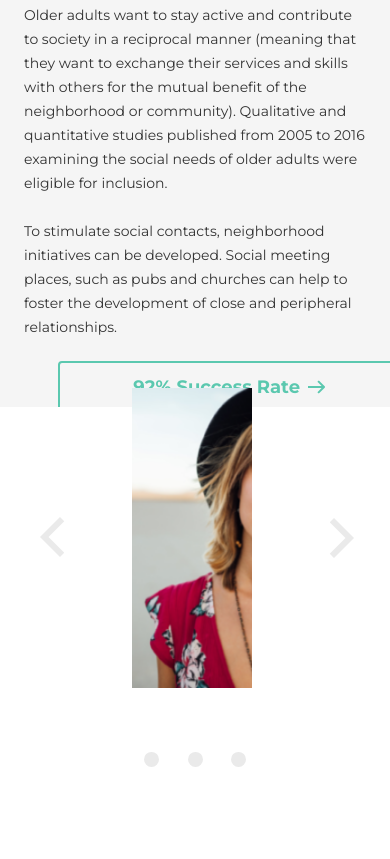
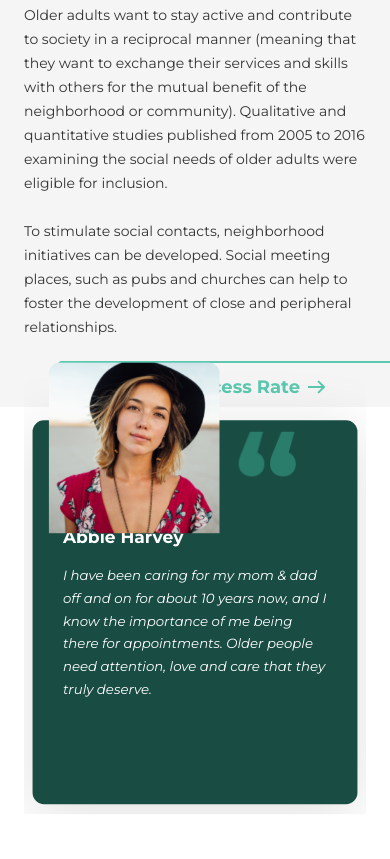
Before and after one commit to rafiyashahana/Dev_RafiyaShahana_DevTest2, a plain HTML site: page index.html in a window 390 px wide. Shown: the part 1423-2282 px from the top of the page. Drawn offline with Linux system fonts and the light colour scheme.

Commit message:
added media queries

```diff
--- a/index.html
+++ b/index.html
@@ -130,7 +130,7 @@
 
     <section class="section-container carousel-container">
       <div class="slider-wrapper">
-        <button class="slide-arrow" id="slide-arrow-prev">
+        <button class="slide-arrow" id="slide-arrow-prev" onclick="prevSlide()">
           <!-- <img src="./assets/images/prev-arrow.svg" /> -->
           <svg
             xmlns="http://www.w3.org/2000/svg"
@@ -150,24 +150,24 @@
           <li class="slide">
             <img src="./assets/images/testimonials-image1.png" />
             <div class="carousal-content">
-              <h6>Abbey</h6>
+              <h6>Abbie Harvey</h6>
               <p>
-                Dolor sit, amet consectetur adipisicing elit. Amet cupiditate
-                delectus placeat minus! Atque voluptatem in inventore veniam
-                nulla id cu Older people need attention, love and care that they
-                truly deserve.
+                I have been caring for my mom & dad off and on for about 10
+                years now, and I know the importance of me being there for
+                appointments. Older people need attention, love and care that
+                they truly deserve.
               </p>
             </div>
           </li>
           <li class="slide">
             <img src="./assets/images/testimonials-image2.png" />
             <div class="carousal-content">
-              <h6>Dolor sit</h6>
+              <h6>Lorem Ipsum</h6>
               <p>
-                Dolor sit, amet consectetur adipisicing elit. Amet cupiditate
-                delectus placeat minus! Atque voluptatem in inventore veniam
-                nulla id cu Older people need attention, love and care that they
-                truly deserve.
+                Lorem ipsum dolor, sit amet consectetur adipisicing elit.
+                Deleniti vero ducimus, esse maiores vel voluptates optio illum
+                excepturi officiis, a laboriosam obcaecati voluptatibus
+                cupiditate nemo maxime, consectetur ex sed. Quis.
               </p>
             </div>
           </li>
@@ -184,7 +184,7 @@
             </div>
           </li>
         </ul>
-        <button class="slide-arrow" id="slide-arrow-next">
+        <button class="slide-arrow" id="slide-arrow-next" onclick="nextSlide()">
           <!-- <img src="./assets/images/next-arrow.svg" /> -->
           <svg
             width="48"
--- a/index.js
+++ b/index.js
@@ -1,14 +1,54 @@
-const slidesContainer = document.getElementById("slides-container");
-const slide = document.querySelector(".slide");
-const prevButton = document.getElementById("slide-arrow-prev");
-const nextButton = document.getElementById("slide-arrow-next");
+// const slidesContainer = document.getElementById("slides-container");
+// const slide = document.querySelector(".slide");
+// // const prevButton = document.getElementById("slide-arrow-prev");
+// const nextButton = document.getElementById("slide-arrow-next");
 
-nextButton.addEventListener("click", () => {
-  const slideWidth = slide.clientWidth;
-  slidesContainer.scrollLeft += slideWidth;
-});
+// nextButton.addEventListener("click", () => {
+//   const slideWidth = slide.clientWidth;
+//   slidesContainer.scrollLeft += slideWidth;
+// });
 
-prevButton.addEventListener("click", () => {
-  const slideWidth = slide.clientWidth;
-  slidesContainer.scrollLeft -= slideWidth;
-});
+// prevButton.addEventListener("click", () => {
+//   const slideWidth = slide.clientWidth;
+//   slidesContainer.scrollLeft -= slideWidth;
+// });
+
+let slideIndex = 1;
+function showSlide(index) {
+  const slides = document.getElementsByClassName("slide");
+  const dots = document.getElementsByClassName("dot");
+
+  if (index < 1) {
+    slideIndex = slides.length;
+  } else if (index > slides.length) {
+    slideIndex = 1;
+  } else {
+    slideIndex = index;
+  }
+
+  for (let i = 0; i < slides.length; i++) {
+    slides[i].style.display = "none";
+  }
+
+  for (let i = 0; i < dots.length; i++) {
+    dots[i].classList.remove("active");
+  }
+
+  slides[slideIndex - 1].style.display = "flex";
+
+  dots[slideIndex - 1].classList.add("active");
+}
+
+showSlide(slideIndex);
+
+function nextSlide() {
+  showSlide(slideIndex + 1);
+}
+
+function prevSlide() {
+  showSlide(slideIndex - 1);
+}
+
+function currentSlide(index) {
+  showSlide(index);
+}
--- a/styles.css
+++ b/styles.css
@@ -348,9 +348,7 @@ input:focus {
 .slide img {
   width: 270px;
 }
-.carousal-content {
-  padding: 62px 65px 45px;
-}
+
 .carousal-content h6 {
   color: var(--white);
   font-size: 24px;
@@ -367,10 +365,10 @@ input:focus {
 }
 
 .slides-container {
-  /* margin: 0 auto; */
-  margin: 0 54px;
+  margin: 0 auto;
+  /* margin: 0 54px; */
   padding: 0 auto;
-  height: 300px;
+  height: 270px;
   display: flex;
   overflow: scroll;
   scroll-behavior: smooth;
@@ -382,43 +380,17 @@ input:focus {
   fill: var(--light-green);
 }
 
-.testimonial-container .fades {
-  animation: fade 0.3s ease-in-out;
-  display: flex;
-  gap: 35px;
-}
-
-.testimonial-container .testimonial {
-  display: flex;
-  align-items: center;
-  justify-content: space-between;
-  gap: 35px;
-}
-
 .slide-arrow {
-  display: flex;
   margin: auto;
   border: none;
-  width: 350px;
+  height: 100%;
   background-color: transparent;
-  cursor: pointer;
   opacity: 1;
-  transition: opacity 100ms;
+  transition: 0.3s ease;
 }
 .slide-arrow svg path:hover {
+  cursor: pointer;
   fill: var(--light-green);
-}
-
-#slide-arrow-prev {
-  left: 0;
-  padding-left: 0.25rem;
-  border-radius: 0 2rem 2rem 0;
-}
-
-#slide-arrow-next {
-  right: 0;
-  padding-left: 0.75rem;
-  border-radius: 2rem 0 0 2rem;
 }
 
 .slide {
@@ -428,6 +400,7 @@ input:focus {
 }
 
 .slides-container .carousal-content {
+  padding: 62px 65px 45px;
   display: flex;
   flex-direction: column;
   gap: 16px;
@@ -562,21 +535,6 @@ input:focus {
   visibility: visible;
 }
 
-/* .video-container {
-  height: 650px;
-  background-image: url("./assets/images/video-curve-gradient.png"),
-    url("./assets/images/video-curve.png"),
-    url("./assets/images/video-image-gradient.png"),
-    url("./assets/images/video-image.png");
-  background-position: left, left, right, right;
-  background-repeat: no-repeat, no-repeat, no-repeat no-repeat;
-  display: grid;
-  grid-template-columns: 1fr 1fr;
-  column-gap: 22px;
-  justify-content: center;
-  align-items: center;
-  position: relative;
-} */
 .video-container {
   height: 650px;
   position: relative;
@@ -587,7 +545,6 @@ input:focus {
   align-items: center;
 }
 
-/* Default styles without rotation */
 .video-container::before {
   content: "";
   position: absolute;
@@ -752,12 +709,26 @@ footer ul {
 
   .header-container {
     height: 1090px;
-
     background-size: cover;
   }
-  .testimonial-container {
-    padding: 0;
+
+  .carousal-content h6 {
+    font-size: 18px;
+    line-height: 28px;
   }
+
+  .carousal-content p {
+    font-size: 14px;
+    line-height: 24px;
+  }
+
+  .slide {
+    overflow: hidden;
+    display: flex;
+    width: 100%;
+    transform: scale(0.95);
+  }
+
   .video-container {
     display: grid;
     grid-template-columns: 1fr;
@@ -808,6 +779,10 @@ footer ul {
   .header-container .nav-links li:nth-child(4) {
     display: none;
   }
+  .carousel-container .slide-arrow {
+    display: none;
+  }
+
   .understand-container {
     height: 768px;
   }
@@ -824,10 +799,7 @@ footer ul {
     top: 0px;
     left: 107%;
   }
-  .testimonial-container {
-    margin: 0 -34px;
-    display: none;
-  }
+
   .organize-container .organize-text {
     display: grid;
     grid-template-columns: 1fr 1fr;
@@ -860,6 +832,24 @@ footer ul {
   }
   .video-container .right-container a {
     margin-bottom: 313px;
+  }
+}
+@media (max-width: 688px) {
+  .slide {
+    width: 100%;
+    gap: 12px;
+  }
+  .slides-container {
+    height: 198px;
+  }
+
+  .slides-container .carousal-content {
+    padding: 12px;
+    gap: 2px;
+  }
+  .carousel-container {
+    margin-top: 0;
+    transform: translateY(-15%);
   }
 }
 @media (max-width: 550px) {
@@ -908,6 +898,38 @@ footer ul {
     left: 10%;
     margin-bottom: 0;
   }
+
+  .slides-container {
+    height: 100%;
+  }
+  .slide {
+    display: flex;
+    flex-direction: column;
+    position: relative;
+    overflow: visible;
+    margin-top: 70px;
+  }
+  .slide img {
+    position: absolute;
+    top: -15%;
+    left: 5%;
+    width: 180px;
+    z-index: 1;
+    border-top-right-radius: 12px;
+    border-top-left-radius: 12px;
+  }
+  .slide .carousal-content {
+    height: 404px;
+    display: flex;
+    padding: 32px;
+    justify-content: center;
+    border-radius: 12px;
+    gap: 14px;
+  }
+  .slider-wrapper {
+    overflow: visible;
+  }
+
   .organize-container .organize-text {
     display: flex;
     flex-direction: column;
@@ -940,3 +962,44 @@ footer ul {
     background-size: 100% 700px, 100% 730px, 100% 600px, 100% 600px;
   }
 }
+
+@media (max-width: 360px) {
+  .understand-container {
+    height: 850px;
+  }
+  .understand-container .understand-text div {
+    position: relative;
+  }
+  .understand-container .understand-text .btn-outline {
+    position: absolute;
+    top: 150px;
+    left: 5px;
+    z-index: 1;
+  }
+  .slides-container {
+    margin-top: 100px;
+    transform: translateY(10%);
+  }
+  .slide img {
+    position: absolute;
+    top: -20%;
+    left: 5%;
+    width: 180px;
+    z-index: 1;
+    border-top-right-radius: 12px;
+    border-top-left-radius: 12px;
+  }
+  .organize-container h2 {
+    font-size: 24px;
+  }
+  .video-container p {
+    margin: 0;
+  }
+
+  .video-container::after {
+    content: url("./assets/images/logo.png");
+    position: absolute;
+    right: 45px;
+    bottom: 36px;
+  }
+}
```
